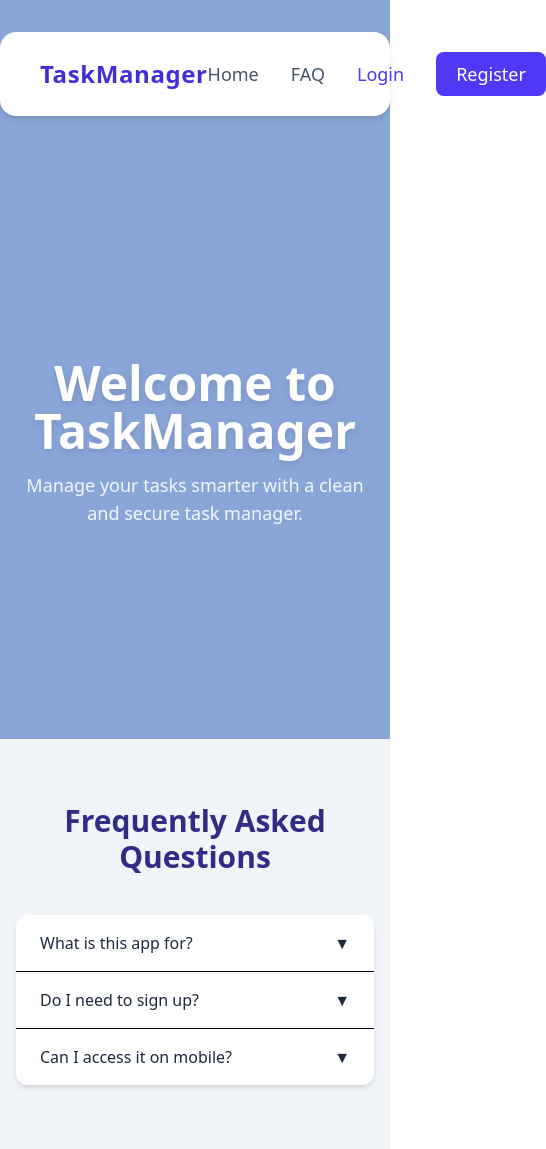
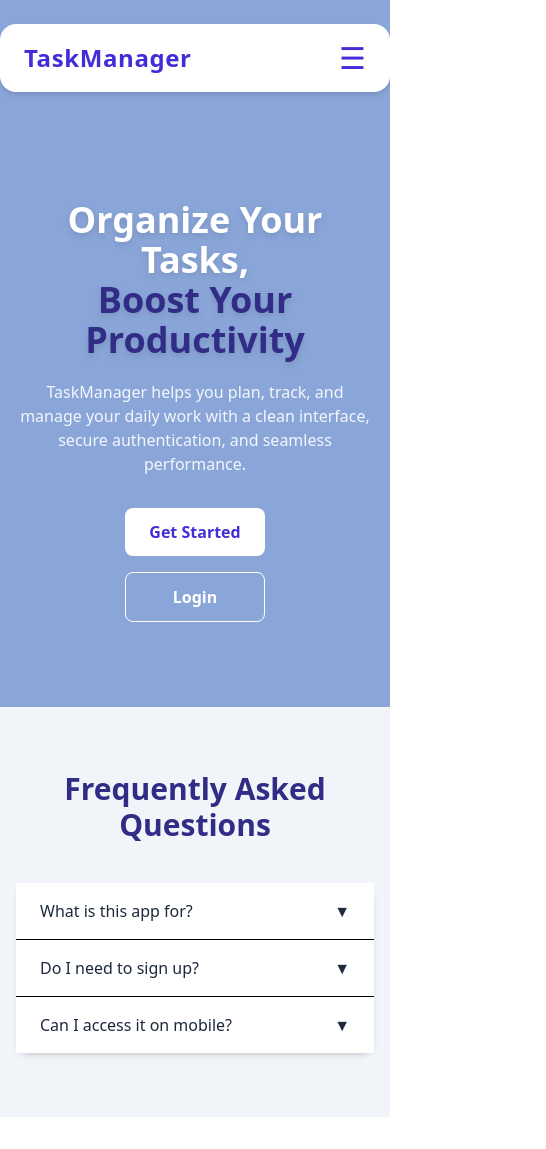
Before and after one commit to Vedant1801/TaskManager, a React app in the folder frontend/: page / in a window 390 px wide. Shown: the whole page, 546 px wide, since content can reach past the window. After the commit the page ends 1117 px from the top, so only its background shows below. Built offline with nearby package versions, Linux system fonts and the light colour scheme; the HTML template or start-up script is replaced by a standard one.

Commit message:
UI polish: responsive navbar, hero, auth, dashboard & FAQ

```diff
--- a/frontend/src/components/FAQ.jsx
+++ b/frontend/src/components/FAQ.jsx
@@ -14,7 +14,7 @@ const faqs = [
   {
     question: "Can I access it on mobile?",
     answer:
-      "Yes, DuoTasker is fully responsive and works smoothly on mobile, tablet, and desktop devices."
+      "Yes, TaskManager is fully responsive and works smoothly on mobile, tablet, and desktop devices."
   }
 ];
 
@@ -32,22 +32,24 @@ export default function FAQ() {
           Frequently Asked Questions
         </h2>
 
-        <div className="bg-white rounded-xl shadow-md overflow-hidden">
+        <div className="bg-white rounded-xl shadow-md divide-y">
           {faqs.map((faq, index) => {
             const isOpen = openIndex === index;
 
             return (
-              <div key={index} className="border-b last:border-none">
+              <div key={index}>
                 <button
                   onClick={() => toggleFAQ(index)}
-                  className={`w-full text-left px-6 py-4 font-medium flex justify-between items-center transition-colors
+                  aria-expanded={isOpen}
+                  aria-controls={`faq-${index}`}
+                  className={`w-full flex justify-between items-center px-6 py-4 text-left font-medium transition
                     ${
                       isOpen
                         ? "bg-indigo-100 text-indigo-900"
                         : "bg-white text-slate-800 hover:bg-slate-50"
                     }`}
                 >
-                  {faq.question}
+                  <span>{faq.question}</span>
                   <span
                     className={`transform transition-transform duration-300 ${
                       isOpen ? "rotate-180" : ""
@@ -57,14 +59,15 @@ export default function FAQ() {
                   </span>
                 </button>
 
-
                 <div
-                  className={`px-6 overflow-hidden transition-all duration-300 ease-in-out
-                    ${isOpen ? "max-h-40 py-4" : "max-h-0 py-0"}`}
+                  id={`faq-${index}`}
+                  className={`grid transition-all duration-300 ease-in-out
+                    ${isOpen ? "grid-rows-[1fr] px-6 py-4" : "grid-rows-[0fr] px-6"}
+                  `}
                 >
-                  <p className="text-slate-600">
+                  <div className="overflow-hidden text-slate-600 text-sm leading-relaxed">
                     {faq.answer}
-                  </p>
+                  </div>
                 </div>
               </div>
             );
--- a/frontend/src/components/Hero.jsx
+++ b/frontend/src/components/Hero.jsx
@@ -1,16 +1,43 @@
+import { useNavigate } from "react-router-dom";
+
 export default function Hero() {
+  const navigate = useNavigate();
+
   return (
     <section
       id="home"
       className="min-h-[70vh] flex flex-col items-center justify-center bg-[#8AA6D9] text-white text-center px-4"
     >
-      <h1 className="text-5xl font-extrabold mb-4 drop-shadow-md">
-        Welcome to TaskManager
+
+      <h1 className="text-4xl sm:text-5xl lg:text-6xl font-extrabold mb-5 drop-shadow-md">
+        Organize Your Tasks,
+        <span className="block text-indigo-900">
+          Boost Your Productivity
+        </span>
       </h1>
 
-      <p className="text-lg max-w-2xl opacity-90">
-        Manage your tasks smarter with a clean and secure task manager.
+
+      <p className="text-base sm:text-lg max-w-2xl opacity-90 mb-8">
+        TaskManager helps you plan, track, and manage your daily work with a
+        clean interface, secure authentication, and seamless performance.
       </p>
+
+
+      <div className="flex flex-col sm:flex-row gap-4">
+        <button
+          onClick={() => navigate("/register")}
+          className="bg-white text-indigo-700 px-6 py-3 rounded-lg font-semibold hover:bg-slate-100 transition"
+        >
+          Get Started
+        </button>
+
+        <button
+          onClick={() => navigate("/login")}
+          className="border border-white px-6 py-3 rounded-lg font-semibold hover:bg-white hover:text-indigo-700 transition"
+        >
+          Login
+        </button>
+      </div>
     </section>
   );
 }
--- a/frontend/src/components/Navbar.jsx
+++ b/frontend/src/components/Navbar.jsx
@@ -1,4 +1,5 @@
 import { Link, useLocation, useNavigate } from "react-router-dom";
+import { useState } from "react";
 
 export default function Navbar() {
   const location = useLocation();
@@ -9,15 +10,17 @@ export default function Navbar() {
   const isDashboard = path === "/dashboard";
   const isAuthPage = path === "/login" || path === "/register";
 
+  const [open, setOpen] = useState(false);
+
   const handleLogout = () => {
     localStorage.removeItem("token");
     navigate("/login");
+    setOpen(false);
   };
 
   return (
-    <header className="bg-[#8AA6D9] py-8">
-      <nav className="max-w-6xl mx-auto bg-white rounded-2xl shadow-md px-10 py-5 flex items-center justify-between">
-
+    <header className="bg-[#8AA6D9] py-6">
+      <nav className="max-w-6xl mx-auto bg-white rounded-2xl shadow-md px-6 py-4 flex items-center justify-between">
 
         <Link
           to={token ? "/dashboard" : "/"}
@@ -26,35 +29,26 @@ export default function Navbar() {
           TaskManager
         </Link>
 
-        <div className="flex items-center gap-8 text-lg font-medium">
 
+        <div className="hidden md:flex items-center gap-8 text-lg font-medium">
 
           {!isDashboard && !isAuthPage && (
             <>
-              <a
-                href="#home"
-                className="text-slate-600 hover:text-indigo-600 transition"
-              >
+              <a href="#home" className="text-slate-600 hover:text-indigo-600">
                 Home
               </a>
-              <a
-                href="#faq"
-                className="text-slate-600 hover:text-indigo-600 transition"
-              >
+              <a href="#faq" className="text-slate-600 hover:text-indigo-600">
                 FAQ
               </a>
 
               {!token && (
                 <>
-                  <Link
-                    to="/login"
-                    className="text-indigo-600 hover:underline"
-                  >
+                  <Link to="/login" className="text-indigo-600 hover:underline">
                     Login
                   </Link>
                   <Link
                     to="/register"
-                    className="bg-indigo-600 text-white px-5 py-2 rounded-lg hover:bg-indigo-700 transition"
+                    className="bg-indigo-600 text-white px-5 py-2 rounded-lg hover:bg-indigo-700"
                   >
                     Register
                   </Link>
@@ -64,30 +58,81 @@ export default function Navbar() {
           )}
 
           {isAuthPage && (
-            <Link
-              to="/"
-              className="text-indigo-600 font-semibold hover:underline"
-            >
+            <Link to="/" className="text-indigo-600 font-semibold hover:underline">
               ← Back to Home
             </Link>
           )}
 
-
           {isDashboard && token && (
             <>
-              <span className="text-slate-600 font-semibold">
-                Dashboard
-              </span>
+              <span className="text-slate-600 font-semibold">Dashboard</span>
               <button
                 onClick={handleLogout}
-                className="bg-red-500 text-white px-5 py-2 rounded-lg hover:bg-red-600 transition"
+                className="bg-red-500 text-white px-5 py-2 rounded-lg hover:bg-red-600"
               >
                 Logout
               </button>
             </>
           )}
         </div>
+
+
+        <button
+          className="md:hidden text-3xl text-indigo-700"
+          onClick={() => setOpen(!open)}
+        >
+          ☰
+        </button>
       </nav>
+
+      {open && (
+        <div className="md:hidden max-w-6xl mx-auto bg-white mt-3 rounded-xl shadow-md px-6 py-4 space-y-4 text-lg font-medium">
+
+          {!isDashboard && !isAuthPage && (
+            <>
+              <a href="#home" onClick={() => setOpen(false)} className="block text-slate-600">
+                Home
+              </a>
+              <a href="#faq" onClick={() => setOpen(false)} className="block text-slate-600">
+                FAQ
+              </a>
+
+              {!token && (
+                <>
+                  <Link to="/login" onClick={() => setOpen(false)} className="block text-indigo-600">
+                    Login
+                  </Link>
+                  <Link
+                    to="/register"
+                    onClick={() => setOpen(false)}
+                    className="block bg-indigo-600 text-white px-4 py-2 rounded-lg text-center"
+                  >
+                    Register
+                  </Link>
+                </>
+              )}
+            </>
+          )}
+
+          {isAuthPage && (
+            <Link to="/" onClick={() => setOpen(false)} className="block text-indigo-600">
+              ← Back to Home
+            </Link>
+          )}
+
+          {isDashboard && token && (
+            <>
+              <span className="block text-slate-600">Dashboard</span>
+              <button
+                onClick={handleLogout}
+                className="w-full bg-red-500 text-white px-4 py-2 rounded-lg"
+              >
+                Logout
+              </button>
+            </>
+          )}
+        </div>
+      )}
     </header>
   );
 }
--- a/frontend/src/pages/Login.jsx
+++ b/frontend/src/pages/Login.jsx
@@ -47,7 +47,7 @@ export default function Login() {
         )}
 
         <form onSubmit={handleLogin} className="space-y-4">
-          {/* Email */}
+
           <div>
             <label className="block text-sm font-medium text-slate-700 mb-1">
               Email Address
@@ -63,7 +63,6 @@ export default function Login() {
             />
           </div>
 
-          {/* Password */}
           <div>
             <label className="block text-sm font-medium text-slate-700 mb-1">
               Password
@@ -79,7 +78,7 @@ export default function Login() {
             />
           </div>
 
-          {/* Button */}
+
           <button
             type="submit"
             disabled={loading}
```
Also changed, not shown: frontend/src/pages/Dashboard.jsx (+23 -25 lines), frontend/src/pages/Register.jsx (+61 -17 lines).
